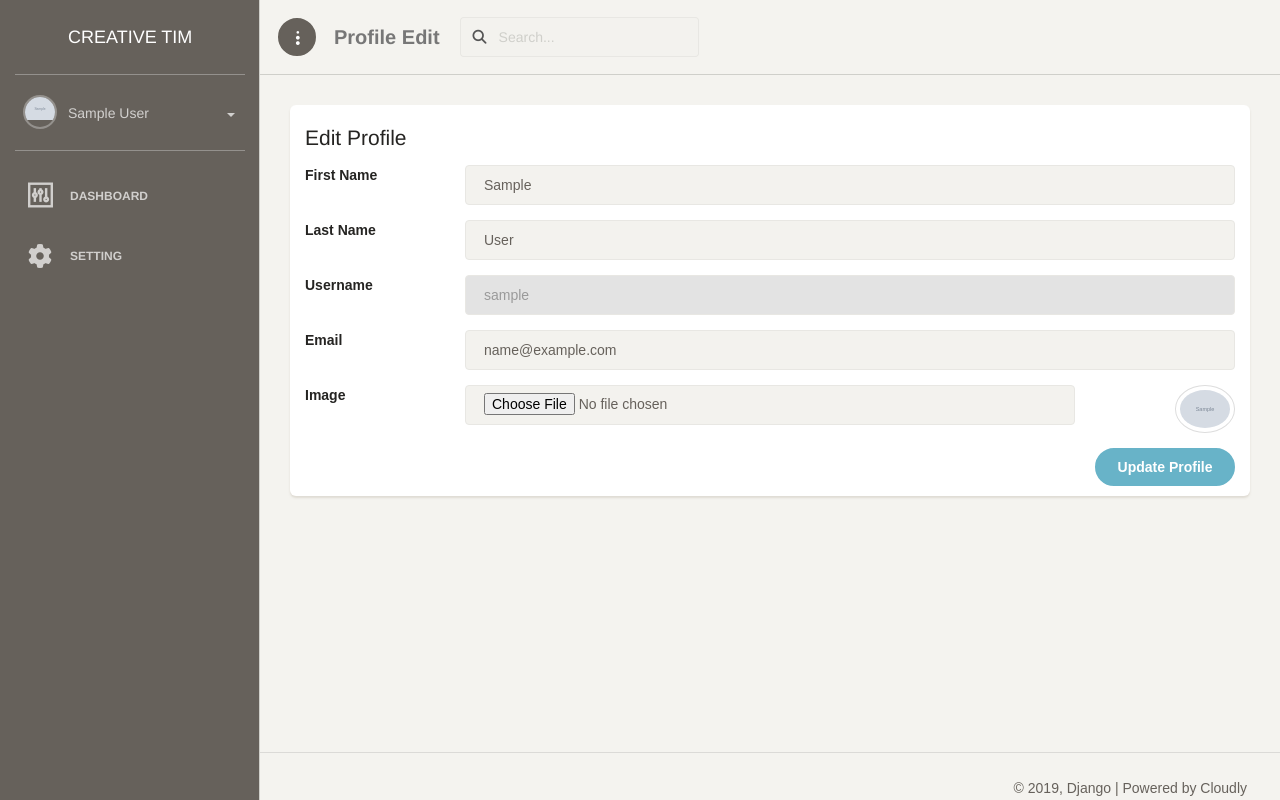
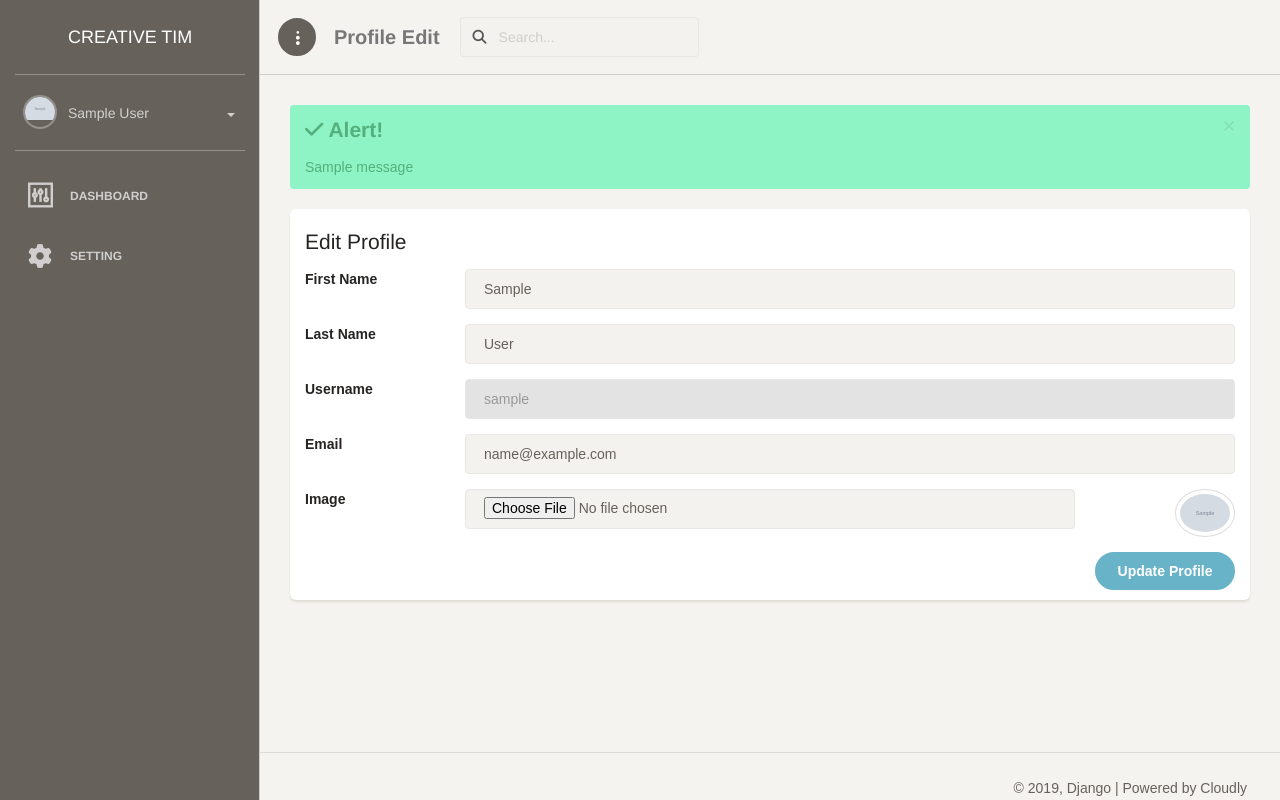
Before and after one commit to mkawsar/django, a Django app: page /profile in a window 1280 px wide. Run offline with Django 3.2, Linux system fonts and the light colour scheme; a user stored in the database is signed in; tables that the repository leaves empty hold one stand-in row (values such as "Sample post"); grey boxes marked "Sample" are stand-in pictures; one stand-in notice (Sample message) is shown; parts of the project's set-up code (start-up, migrations or seed data) failed here and were passed over; some libraries are stand-ins or nearby versions; some web fonts are replaced.

Commit message:
Alert message after form submit

```diff
--- a/settings/templates/index.html
+++ b/settings/templates/index.html
@@ -1,6 +1,7 @@
 {% extends 'layouts/main.html' %}
 {% block content %}
     <div class="container-fluid">
+        {% include 'layouts/alert-message.html' %}
         <div class="row">
             <div class="col-md-12">
                 <div class="card">
@@ -27,7 +28,8 @@
                                            data-original-title="View Profile">
                                             <i class="ti-user"></i>
                                         </a>
-                                        <a href="{{ value.id }}" rel="tooltip" title="" class="btn btn-success btn-simple btn-xs"
+                                        <a href="{{ value.id }}" rel="tooltip" title=""
+                                           class="btn btn-success btn-simple btn-xs"
                                            data-original-title="Edit Profile">
                                             <i class="ti-pencil-alt"></i>
                                         </a>
--- a/user/templates/layouts/alert-message.html
+++ b/user/templates/layouts/alert-message.html
@@ -1,14 +1,11 @@
-<div class="row">
-    <div class="col-md-12">
-        <div class="alert alert-success alert-dismissible">
-            <button type="button" class="close close-test" data-dismiss="alert" aria-hidden="true" style="position: relative !important; top: -2px !important; right: 0px !important;">×</button>
+{% if messages %}
+    {% for message in messages %}
+        <div class="alert alert-{{ message.tags }} alert-dismissible">
+            <button type="button" class="close close-test" data-dismiss="alert" aria-hidden="true"
+                    style="position: relative !important; top: -2px !important; right: 0px !important;">×
+            </button>
             <h4><i class="icon fa fa-check"></i> Alert!</h4>
-            <span id="alert-message">dsfsdfdsfd</span>
+            <span id="alert-message">{{ message }}</span>
         </div>
-        {% comment %}<div class="alert alert-danger alert-dismissible">
-            <button type="button" class="close" data-dismiss="alert" aria-hidden="true" style="position: relative !important; top: -2px !important; right: 0px !important;">×</button>
-            <h4><i class="icon fa fa-check"></i> Alert!</h4>
-            <span id="alert-message-error">fdgfdgd</span>
-        </div>{% endcomment %}
-    </div>
-</div>
+    {% endfor %}
+{% endif %}
--- a/user/templates/profile/index.html
+++ b/user/templates/profile/index.html
@@ -1,6 +1,7 @@
 {% extends 'layouts/main.html' %}
 {% block content %}
     <div class="container-fluid">
+        {% include 'layouts/alert-message.html' %}
         <div class="row">
             <div class="col-md-12">
                 <div class="card">
@@ -14,27 +15,31 @@
                             <div class="form-group">
                                 <label for="first_name" class="col-sm-2">First Name</label>
                                 <div class="col-sm-10">
-                                    <input type="text" name="first_name" value="{{ user.first_name }}" class="form-control" placeholder="First Name">
+                                    <input type="text" name="first_name" value="{{ user.first_name }}"
+                                           class="form-control" placeholder="First Name">
                                 </div>
                             </div>
                             <div class="form-group">
                                 <label for="last_name" class="col-sm-2">Last Name</label>
                                 <div class="col-sm-10">
-                                    <input type="text" name="last_name" value="{{ user.last_name }}" class="form-control" placeholder="Last Name">
+                                    <input type="text" name="last_name" value="{{ user.last_name }}"
+                                           class="form-control" placeholder="Last Name">
                                 </div>
                             </div>
 
                             <div class="form-group">
                                 <label for="username" class="col-sm-2">Username</label>
                                 <div class="col-sm-10">
-                                    <input type="text" name="username" value="{{ user.username }}" class="form-control" placeholder="Username" readonly="readonly">
+                                    <input type="text" name="username" value="{{ user.username }}" class="form-control"
+                                           placeholder="Username" readonly="readonly">
                                 </div>
                             </div>
 
                             <div class="form-group">
                                 <label for="email" class="col-sm-2">Email</label>
                                 <div class="col-sm-10">
-                                    <input type="email" name="email" value="{{ user.email }}" class="form-control" placeholder="Email">
+                                    <input type="email" name="email" value="{{ user.email }}" class="form-control"
+                                           placeholder="Email">
                                 </div>
                             </div>
 
@@ -44,7 +49,8 @@
                                     <input type="file" name="image" accept="image/*" class="form-control">
                                 </div>
                                 <div class="col-sm-2">
-                                    <img src="{{ user.profile.image.url }}" alt="" class="img-responsive img-circle img-thumbnail pull-right" style="width: 60px">
+                                    <img src="{{ user.profile.image.url }}" alt=""
+                                         class="img-responsive img-circle img-thumbnail pull-right" style="width: 60px">
                                 </div>
                             </div>
                             <div class="pull-right">
```
